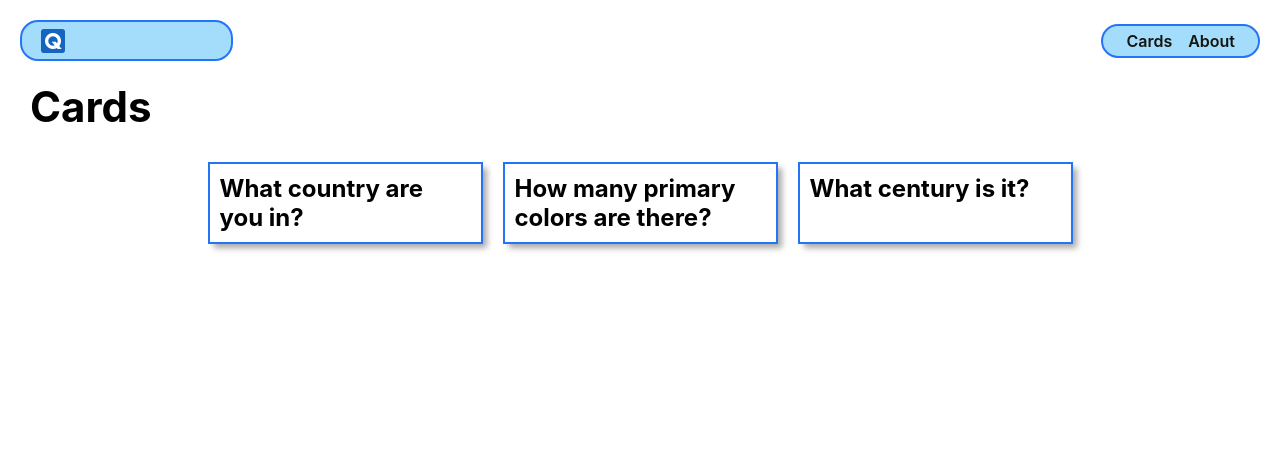
After one commit to DrewAnzalone/quizzlet-remake, a Django app: page /cards/ in a window 1280 px wide. The commit adds this page. Shown: the top 450 px of the page. Run offline with Django 5.2, Linux system fonts and the light colour scheme.

Commit message:
card index and home html

```diff
--- /dev/null
+++ b/my_app/static/css/cards/card-index.css
@@ -0,0 +1,38 @@
+.card-container {
+    padding: 0 30px;
+    display: flex;
+    justify-content: center;
+    flex-wrap: wrap;
+  }
+
+  .card {
+    width: 275px;
+    margin: 10px;
+    border: var(--borders);
+    box-shadow: var(--card-box-shadow);
+  }
+
+  .card-content {
+    padding: 10px;
+    width: 100%;
+  }
+
+  .usr-img {
+    width: 100%;
+    border-radius: var(--card-border-radius);
+  }
+
+  .card > a {
+    text-decoration: none;
+    color: var(--text-color);
+  }
+
+  .card > h2 {
+    margin: 10px;
+    font-size: var(--font-xl);
+  }
+
+  .card p {
+    margin: 5px 0;
+    font-size: var(--font-reg);
+  }
--- a/my_app/templates/base.html
+++ b/my_app/templates/base.html
@@ -22,6 +22,7 @@
     </div>
     <nav>
       <ul>
+        <li><a href="/cards">Cards</a></li>
         <li><a href="/about">About</a></li>
       </ul>
     </nav>
--- /dev/null
+++ b/my_app/templates/cards/index.html
@@ -0,0 +1,20 @@
+{% extends 'base.html' %} {% load static %} {% block head %}
+<link
+  rel="stylesheet"
+  href="{% static 'css/cards/card-index.css' %}"
+/>
+{% endblock %} {% block content %}
+
+<section class="page-header">
+  <h1>Cards</h1>
+</section>
+
+<section class="card-container">
+  {% for card in cards %}
+  <div class="card">
+      <h2>{{ card.hint }}</h2>
+  </div>
+  {% endfor %}
+</section>
+
+{% endblock %}
--- a/my_app/urls.py
+++ b/my_app/urls.py
@@ -4,4 +4,5 @@ from . import views
 urlpatterns = [
     path('', views.home, name='home'),
     path('about/', views.about, name='about'),
+    path('cards/', views.card_index, name='card-index'),
 ]
--- a/my_app/views.py
+++ b/my_app/views.py
@@ -1,8 +1,21 @@
 from django.shortcuts import render
-from django.http import HttpResponse
+
+class Card:
+    def __init__(self, hint, answer):
+        self.hint = hint
+        self.answer = answer
+
+cards = [
+    Card("What country are you in?", "United States"),
+    Card("How many primary colors are there?", "3"),
+    Card("What century is it?", "21st Century"),
+]
 
 def home(request):
-    return HttpResponse('<h1>Hello Studiers</h1>')
+    return render(request, 'home.html')
 
 def about(request):
     return render(request, 'about.html')
+
+def card_index(request):
+    return render(request, 'cards/index.html', {"cards": cards})
```
Also changed, not shown: my_app/static/css/home.css (added, +82 -0 lines), my_app/templates/home.html (added, +12 -0 lines).
